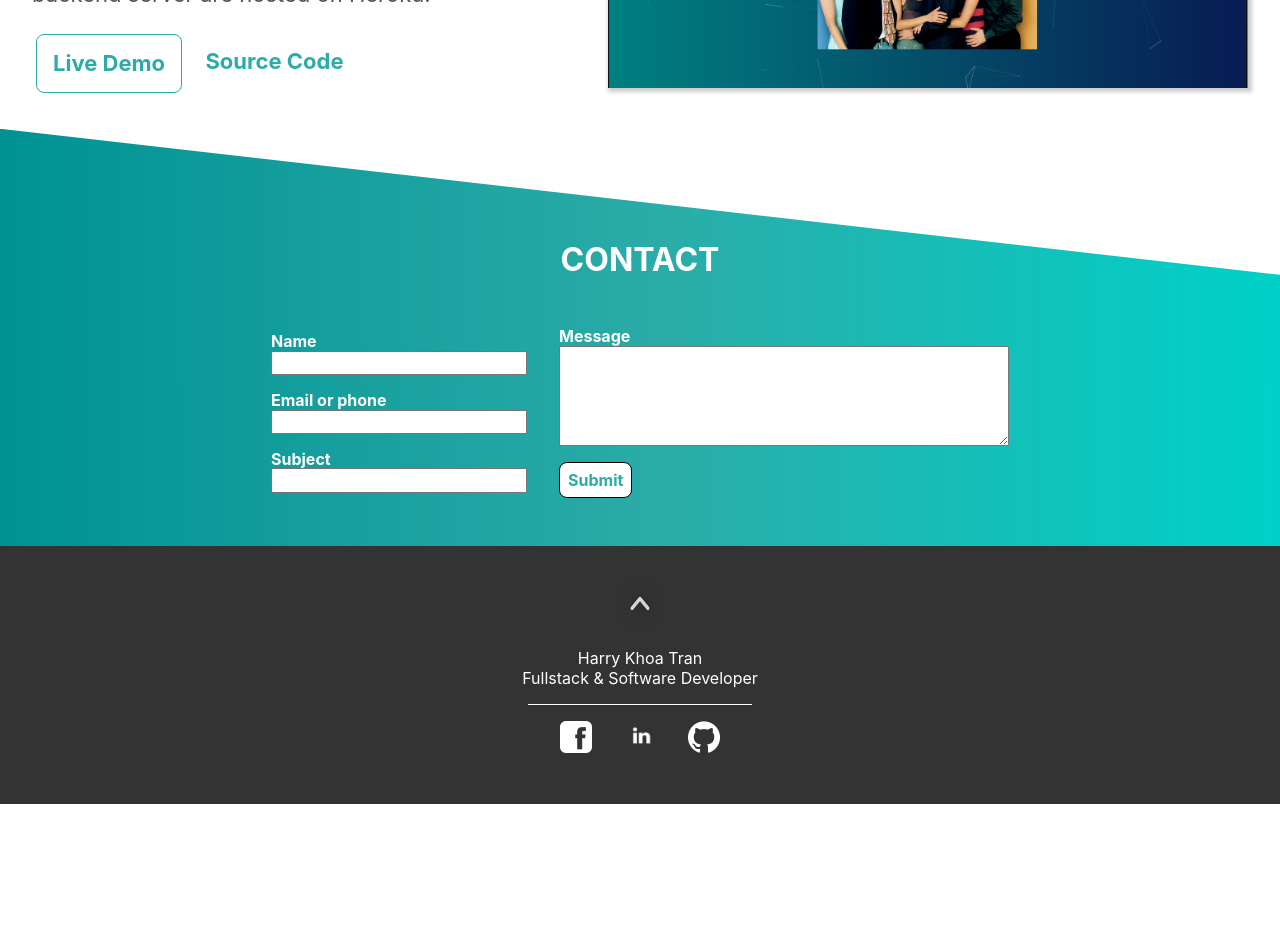
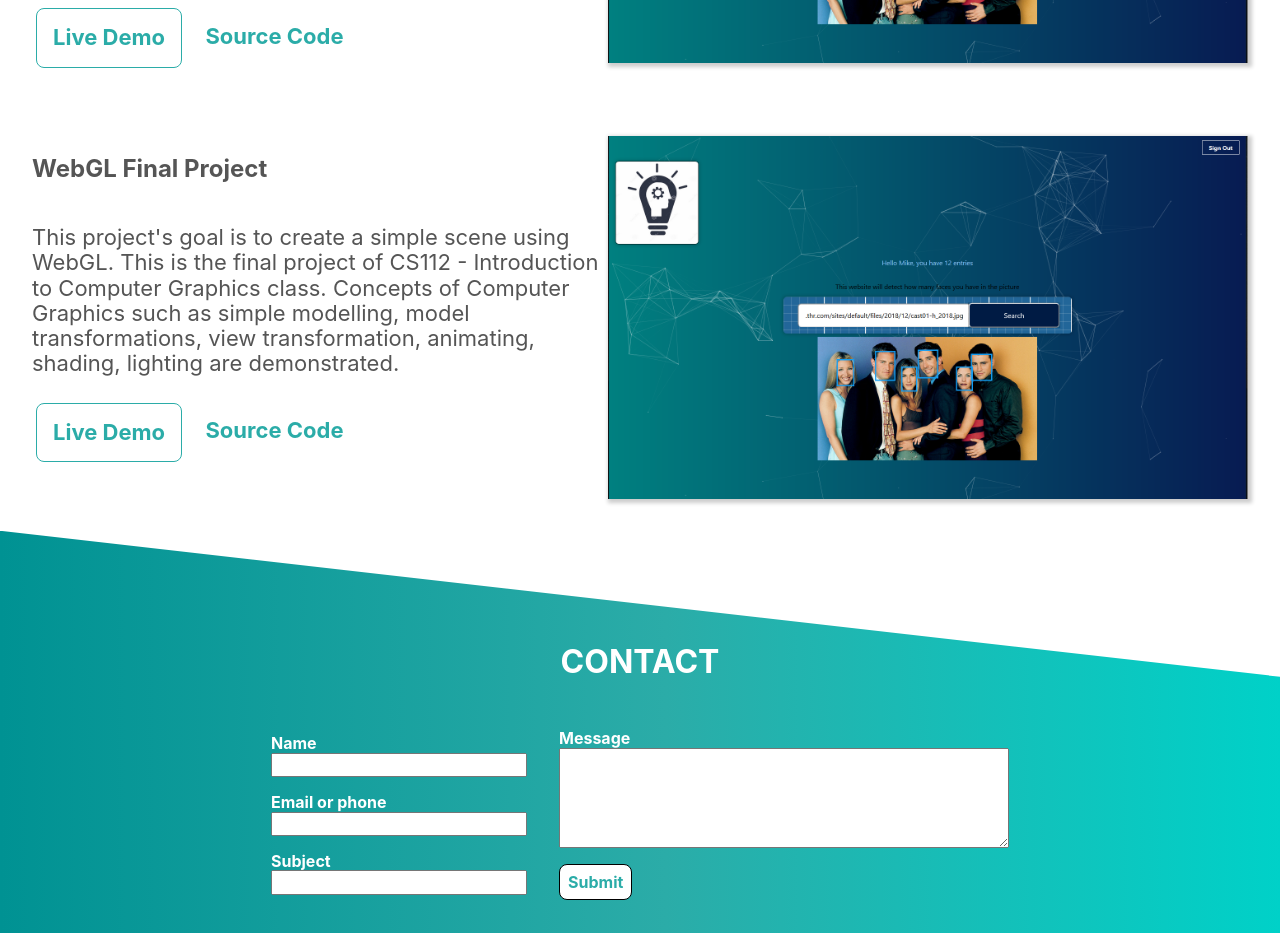
Before and after one commit to KuhnTran/portfolio, a React (Create React App) app: page / in a window 1280 px wide. Shown: the part 2060-2993 px from the top of the page. Before the commit the page ends 2864 px from the top, so only its background shows below. Built offline with nearby package versions, Linux system fonts and the light colour scheme.

Commit message:
added a new project

```diff
--- a/src/components/AboutMePage/AboutMePage.js
+++ b/src/components/AboutMePage/AboutMePage.js
@@ -23,6 +23,6 @@ class AboutMePage extends React.Component
 }
 
 const name = 'Harry';
-const aboutMeMessage = `Coming to the USA in 2014, Harry chose Computer Science to pursue as his career. He started going to Orange Coast College, where he received the Basil Peterson Scholarship for academic excellence. Transfering to the University of California, Irvine in 2017, ${name} chose to specialize in System and Software. Graduating from UC Irvine with Latin Honor, ${name} started his career by becoming a freelance Developer. \n On the side, ${name} plays the piano, giving him his artistic taste. His professionalism as well as attention to details guarantee to satisfy his clients.`
+const aboutMeMessage = `Coming to the USA in 2014, Harry chose Computer Science to pursue as his career. He started going to Orange Coast College, where he received the Basil Peterson Scholarship for academic excellence. Transfering to the University of California, Irvine in 2017, ${name} chose to specialize in System and Software. ${name} graduated from UC Irvine with Latin Honor. On the side, ${name} plays the piano, giving him his artistic taste. His professionalism as well as attention to details guarantee to satisfy his clients.`
 
 export default AboutMePage;
--- a/src/components/ProjectsPage/ProjectPage.js
+++ b/src/components/ProjectsPage/ProjectPage.js
@@ -28,10 +28,29 @@ const ProjectsPage = (props) =>
                 </div>
             </div>
 
+            {/*==========================Second Project==============================*/}
+            <div id='project-content' className='ma4'>
+                <div className='flex flex-column'>
+                    <Fade left><h2>WebGL Final Project</h2></Fade>
+                    <Fade left><p id='description'>{webGLProjectDescription}</p></Fade>
+                    <Fade bottom big><div className='flex flex-row'>
+                        <a className='whiteBackground ba pa3 b br3 ma1 pointer'
+                            href='https://kuhntran.github.io/WebGL_Final_Project/'>Live Demo</a>
+                        <a id='source-button' className='grow b ma1 pointer'
+                            href='https://github.com/KuhnTran/WebGL_Final_Project'>Source Code</a>
+                    </div></Fade>
+                </div>
+                <div className='flex flex-column justify-center items-center'>
+                <Fade right big><img id='project-img' className='shadow-3 grow'
+                    src={facialRecognitionImg} alt='Facial Recognition App'
+                    width='700' heigh='auto'></img></Fade>
+                </div>
+            </div>
+
         </div>
     )
 }
 
 const facialDescription = `This fullstack webapp is built using React. It detects the faces that are within the image links which the users provide and logs the number of entries they have made. This is possible thanks to the Express.js backend server communicating with postgreSQL to store each user's information, protecting it using Bcrypt encryption. Both the frontend webapp and the backend server are hosted on Heroku.`
-
+const webGLProjectDescription = `This project's goal is to create a simple scene using WebGL. This is the final project of CS112 - Introduction to Computer Graphics class. Concepts of Computer Graphics such as simple modelling, model transformations, view transformation, animating, shading, lighting are demonstrated.`
 export default ProjectsPage;
```
Also changed, not shown: 3 other files (tests, documents, lock files or other folders).
